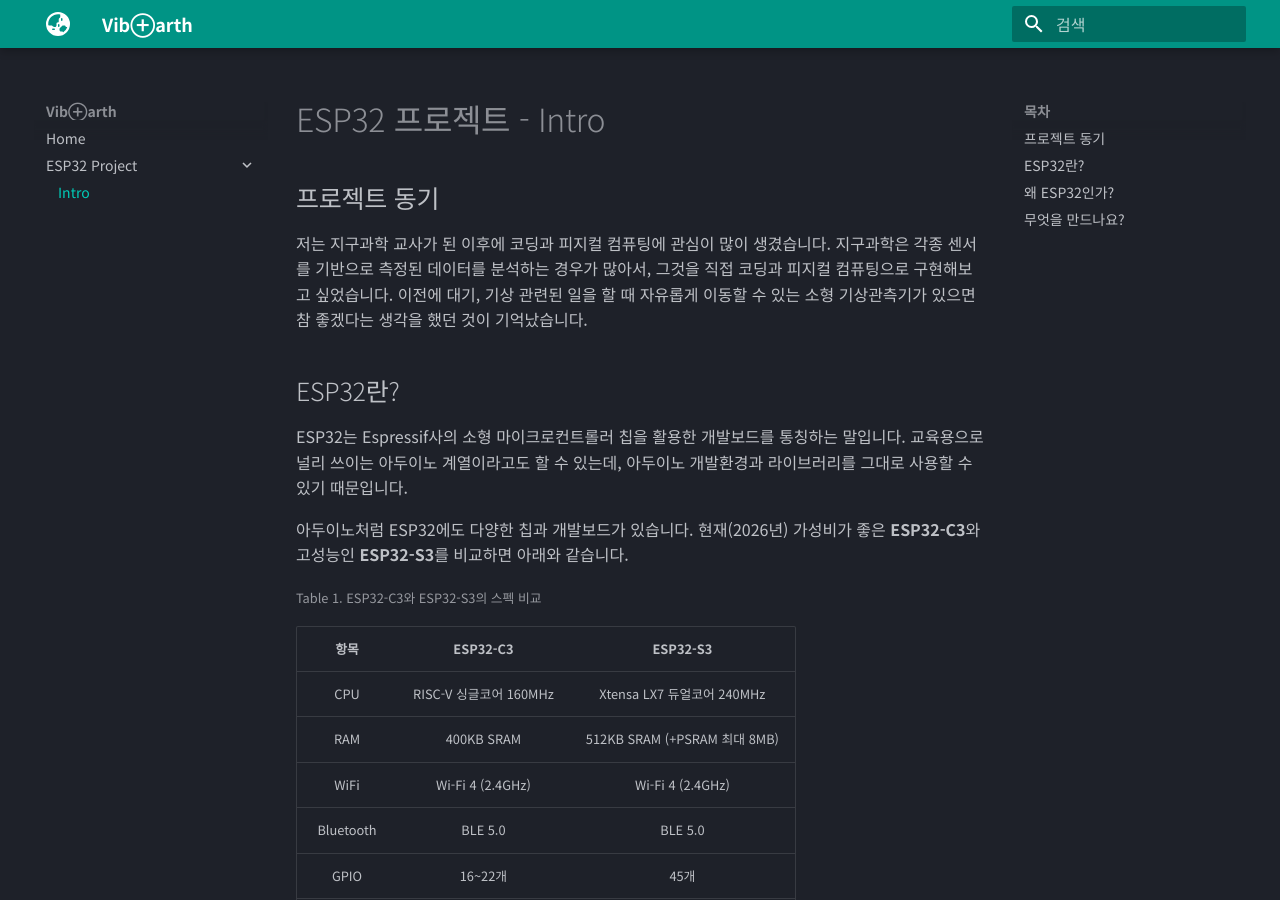
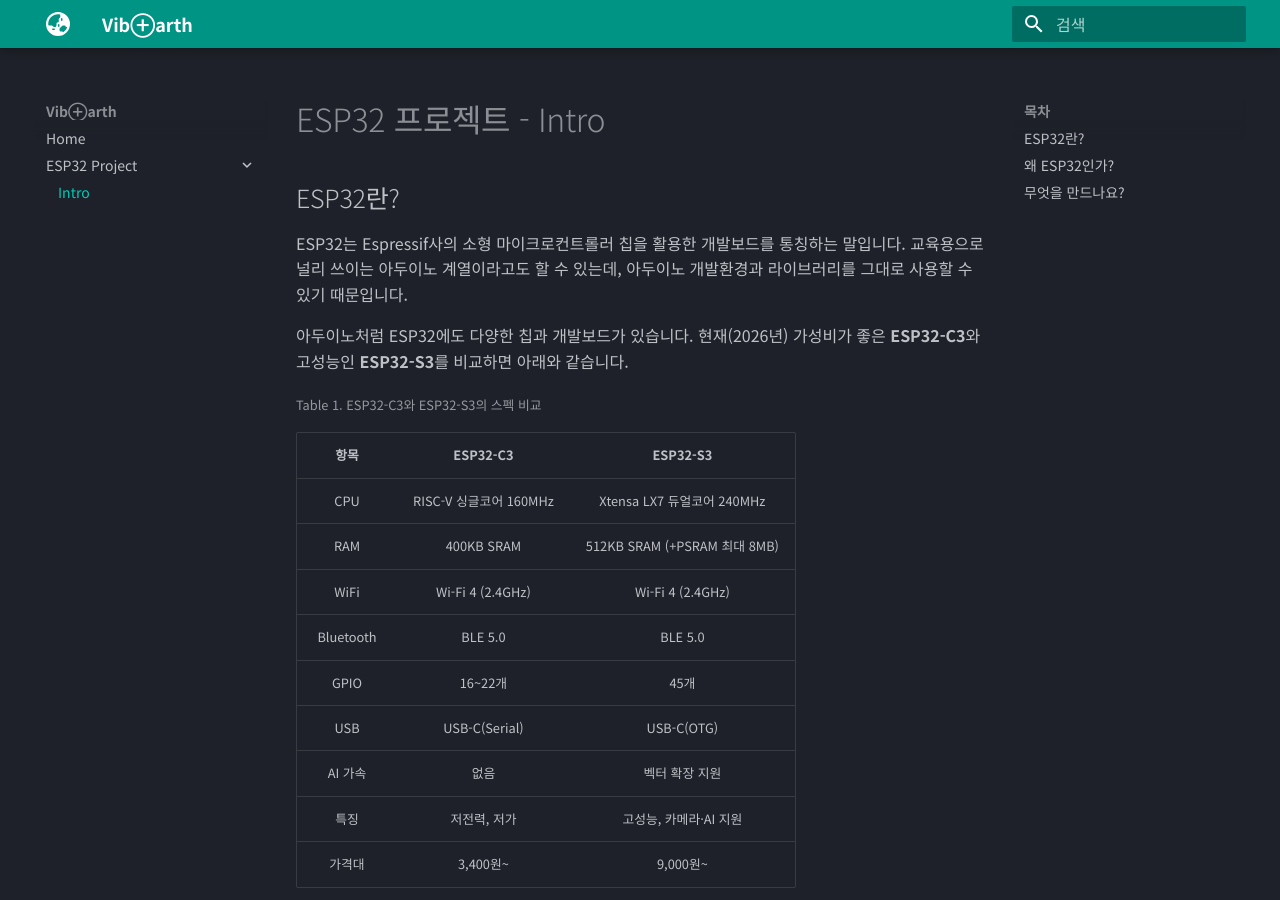
Before and after one commit to VibEarth/VibEarth.github.io, an MkDocs documentation site: the page built from docs/esp32/intro.md, in a window 1280 px wide and 900 px high. Built offline with MkDocs 1.6.1 and Material for MkDocs 9.7.7, drawn with Linux system fonts in a browser that asks for light colours.

Commit message:
vault backup: 2026-06-30 17:29:47

```diff
--- a/docs/esp32/intro.md
+++ b/docs/esp32/intro.md
@@ -1,10 +1,4 @@
 # ESP32 프로젝트 - Intro
-
-## 프로젝트 동기
-
-저는 지구과학 교사가 된 이후에 코딩과 피지컬 컴퓨팅에 관심이 많이 생겼습니다.
-지구과학은 각종 센서를 기반으로 측정된 데이터를 분석하는 경우가 많아서, 그것을 직접 코딩과 피지컬 컴퓨팅으로 구현해보고 싶었습니다.
-이전에 대기, 기상 관련된 일을 할 때 자유롭게 이동할 수 있는 소형 기상관측기가 있으면 참 좋겠다는 생각을 했던 것이 기억났습니다.
 
 ## ESP32란?
 
```
